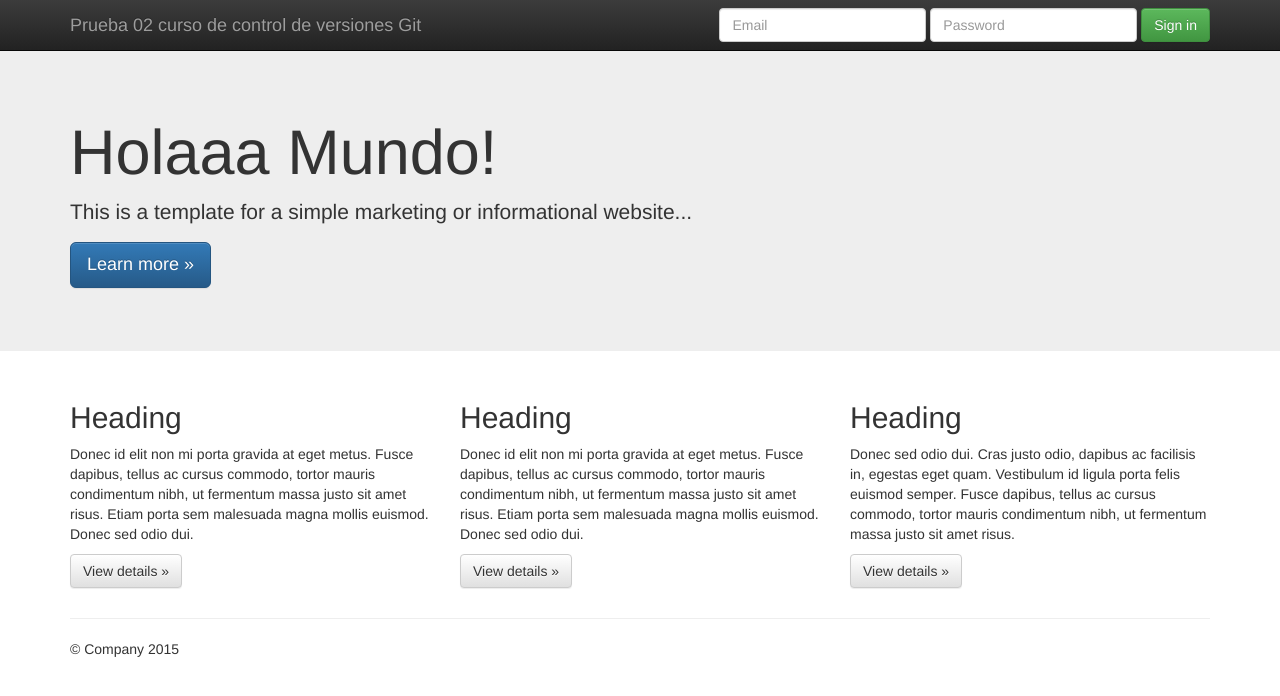
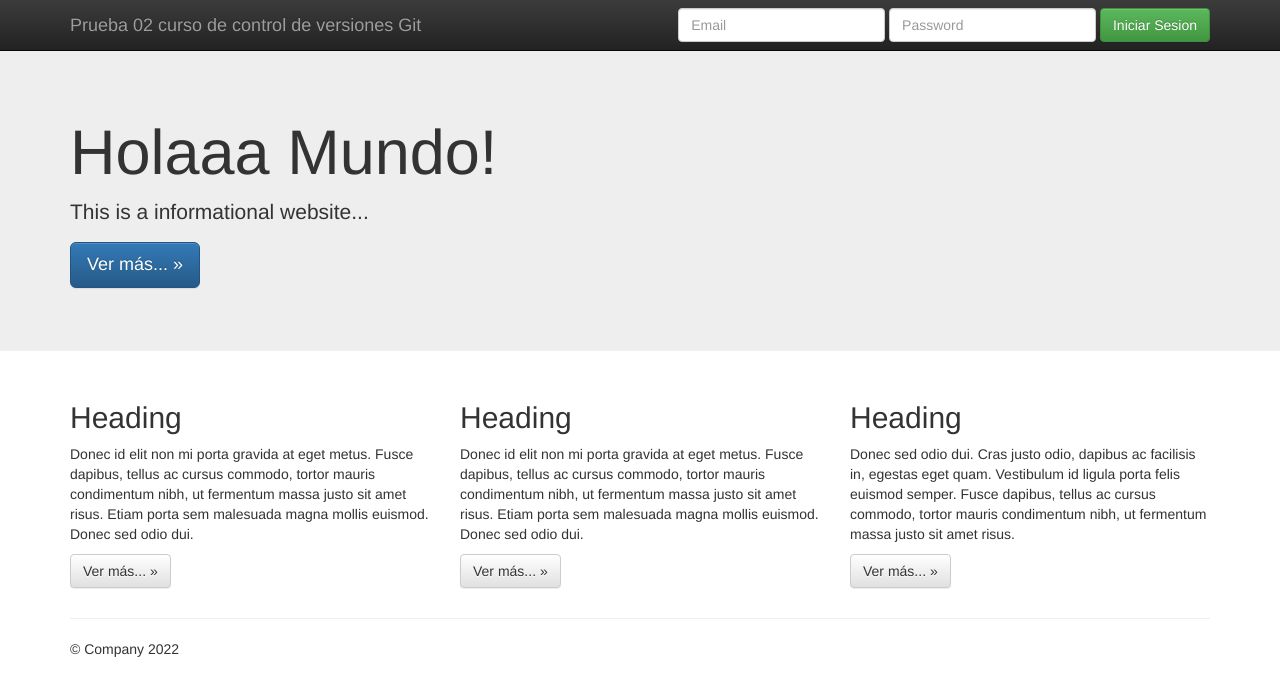
Before and after one commit to exrveas/Trabajo2_ronald_veas, a plain HTML site: page index.html in a window 1280 px wide. Drawn offline with nearby package versions, Linux system fonts and the light colour scheme.

Commit message:
Segundo combio en la rama feature1

```diff
--- a/index.html
+++ b/index.html
@@ -46,7 +46,7 @@
             <div class="form-group">
               <input type="password" placeholder="Password" class="form-control">
             </div>
-            <button type="submit" class="btn btn-success">Sign in</button>
+            <button type="submit" class="btn btn-success">Iniciar Sesion</button>
           </form>
         </div><!--/.navbar-collapse -->
       </div>
@@ -56,8 +56,8 @@
     <div class="jumbotron">
       <div class="container">
         <h1>Holaaa Mundo!</h1>
-        <p>This is a template for a simple marketing or informational website...</p>
-        <p><a class="btn btn-primary btn-lg" href="#" role="button">Learn more &raquo;</a></p>
+        <p>This is a informational website...</p>
+        <p><a class="btn btn-primary btn-lg" href="#" role="button">Ver más... &raquo;</a></p>
       </div>
     </div>
 
@@ -67,24 +67,24 @@
         <div class="col-md-4">
           <h2>Heading</h2>
           <p>Donec id elit non mi porta gravida at eget metus. Fusce dapibus, tellus ac cursus commodo, tortor mauris condimentum nibh, ut fermentum massa justo sit amet risus. Etiam porta sem malesuada magna mollis euismod. Donec sed odio dui. </p>
-          <p><a class="btn btn-default" href="#" role="button">View details &raquo;</a></p>
+          <p><a class="btn btn-default" href="#" role="button">Ver más... &raquo;</a></p>
         </div>
         <div class="col-md-4">
           <h2>Heading</h2>
           <p>Donec id elit non mi porta gravida at eget metus. Fusce dapibus, tellus ac cursus commodo, tortor mauris condimentum nibh, ut fermentum massa justo sit amet risus. Etiam porta sem malesuada magna mollis euismod. Donec sed odio dui. </p>
-          <p><a class="btn btn-default" href="#" role="button">View details &raquo;</a></p>
+          <p><a class="btn btn-default" href="#" role="button">Ver más... &raquo;</a></p>
        </div>
         <div class="col-md-4">
           <h2>Heading</h2>
           <p>Donec sed odio dui. Cras justo odio, dapibus ac facilisis in, egestas eget quam. Vestibulum id ligula porta felis euismod semper. Fusce dapibus, tellus ac cursus commodo, tortor mauris condimentum nibh, ut fermentum massa justo sit amet risus.</p>
-          <p><a class="btn btn-default" href="#" role="button">View details &raquo;</a></p>
+          <p><a class="btn btn-default" href="#" role="button">Ver más... &raquo;</a></p>
         </div>
       </div>
 
       <hr>
 
       <footer>
-        <p>&copy; Company 2015</p>
+        <p>&copy; Company 2022</p>
       </footer>
     </div> <!-- /container -->        <script src="//ajax.googleapis.com/ajax/libs/jquery/1.11.2/jquery.min.js"></script>
         <script>window.jQuery || document.write('<script src="js/vendor/jquery-1.11.2.min.js"><\/script>')</script>
```
